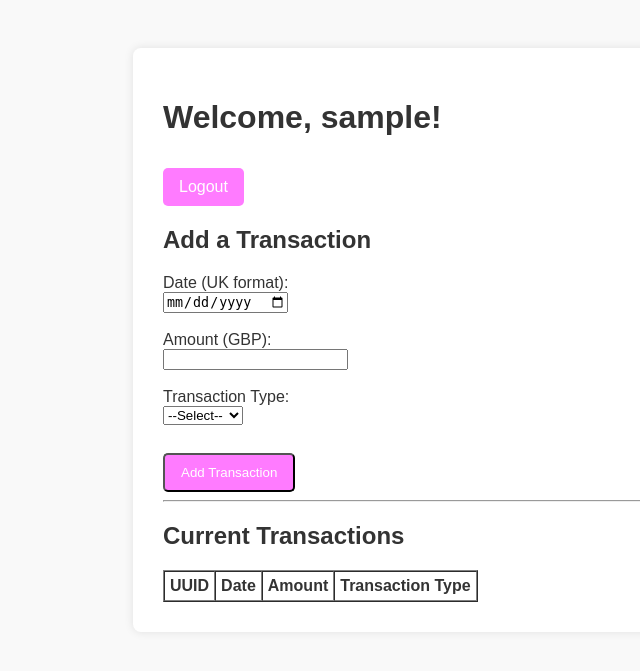
After one commit to kennethMPW/Finance-Aggregator, a Flask app: page /home in a window 1280 px wide. The commit adds this page. Shown: the top 671 px of the page, without its empty margins (177-817 px from the left). Run offline with Flask 3, Linux system fonts and the light colour scheme; the visitor is signed in with stand-in values (Sample User, id 1); lists and menus that the app fills with data are empty.

Commit message:
Add files via upload

```diff
--- a/app.py
+++ b/app.py
@@ -1,12 +1,18 @@
+# Importing Packages we Need
 from flask import Flask, render_template, request, redirect, url_for, flash, session
+import pandas as pd
+# import uuid
+from datetime import datetime
+
 
 app = Flask(__name__)
 app.secret_key = 'your_secret_key'
 
-# Dummy user database
+# This is how you can simply create users
 users = {
-    "testuser": "testpassword",
-    "admin": "adminpass"
+    "testuser": "123456",
+    "admin": "123456",
+    "kenneth": "123456"
 }
 
 @app.route('/')
@@ -16,17 +22,22 @@ def index():
 @app.route('/login', methods=['GET', 'POST'])
 def login():
     if request.method == 'POST':
-        username = request.form['username']
-        password = request.form['password']
+        # username = request.form['username']
+        # password = request.form['password']
+        username = request.form.get('username')
+        password = request.form.get('password')
 
         if username in users and users[username] == password:
             session['user'] = username
+            # 200 response from the API = success
             flash('Login successful!', 'success')
             return redirect(url_for('home'))
         else:
+            # 40x is failure/error
             flash('Invalid username or password.', 'error')
     return render_template('login.html')
 
+# Route for Home Page
 @app.route('/home')
 def home():
     if 'user' in session:
@@ -35,11 +46,35 @@ def home():
         flash('You need to log in first!', 'error')
         return redirect(url_for('login'))
 
+# Logout route
 @app.route('/logout')
 def logout():
     session.pop('user', None)
     flash('You have been logged out.', 'info')
     return redirect(url_for('index'))
 
+# Route for adding entries
+@app.route('/add-entry')
+def add_entry():
+    if 'user' in session:
+        # Placeholder for add entry logic
+        return "<h2>Add Entry Page (Coming soon)</h2>"
+    else:
+        flash('You need to log in first!', 'error')
+        return redirect(url_for('login'))
+
+# Route for data summary/graphs
+# Summary / Graphs route (stub for future)
+@app.route('/summary')
+def summary():
+    if 'user' in session:
+        # Placeholder for summary page
+        return "<h2>Summary & Graphs Page (Coming soon)</h2>"
+    else:
+        flash('You need to log in first!', 'error')
+        return redirect(url_for('login'))
+
+
+# Run the app
 if __name__ == '__main__':
-    app.run(debug=True)
+    app.run(host='0.0.0.0', port=3000, debug=True)
--- a/requirements.txt
+++ b/requirements.txt
@@ -1 +1,2 @@
 Flask
+pandas
--- /dev/null
+++ b/static/styles.css
@@ -0,0 +1,44 @@
+body {
+    font-family: Arial, sans-serif;
+    background: #f9f9f9;
+    color: #333;
+    padding: 40px;
+}
+
+.container {
+    max-width: 600px;
+    margin: auto;
+    background: #fff;
+    padding: 30px;
+    border-radius: 8px;
+    box-shadow: 0 0 10px rgba(0,0,0,0.1);
+}
+
+.button {
+    display: inline-block;
+    background: #FF7BFF;
+    color: white;
+    padding: 10px 16px;
+    border-radius: 5px;
+    text-decoration: none;
+    margin-top: 10px;
+}
+
+.button:hover {
+    background: #0056b3;
+}
+
+.flash-messages {
+    list-style: none;
+    padding: 0;
+}
+
+.flash-messages li {
+    padding: 10px;
+    margin-bottom: 10px;
+    border-radius: 4px;
+}
+
+.flash-messages .success { background: #d4edda; color: #155724; }
+.flash-messages .error   { background: #f8d7da; color: #721c24; }
+.flash-messages .info    { background: #d1ecf1; color: #0c5460; }
--- /dev/null
+++ b/templates/home.html
@@ -0,0 +1,70 @@
+<!DOCTYPE html>
+<html lang="en">
+<head>
+    <meta charset="UTF-8">
+    <meta name="viewport" content="width=device-width, initial-scale=1.0">
+    <title>Dashboard - Home</title>
+    <link rel="stylesheet" href="/static/styles.css">
+</head>
+<body>
+<div class="container">
+    <h1>Welcome, {{ username }}!</h1>
+
+    <a href="{{ url_for('logout') }}" class="button">Logout</a>
+
+    <h2>Add a Transaction</h2>
+
+    {% with messages = get_flashed_messages(with_categories=true) %}
+        {% if messages %}
+            <ul class="flash-messages">
+                {% for category, message in messages %}
+                    <li class="{{ category }}">{{ message }}</li>
+                {% endfor %}
+            </ul>
+        {% endif %}
+    {% endwith %}
+
+    <form method="POST" action="{{ url_for('home') }}">
+        <label for="time">Date (UK format):</label><br>
+        <input type="date" id="time" name="time" required><br><br>
+
+        <label for="amount">Amount (GBP):</label><br>
+        <input type="number" id="amount" name="amount" step="0.01" required><br><br>
+
+        <label for="transaction_type">Transaction Type:</label><br>
+        <select id="transaction_type" name="transaction_type" required>
+            <option value="">--Select--</option>
+            <option value="Leisure">Leisure</option>
+            <option value="Groceries">Groceries</option>
+            <option value="Tax">Tax</option>
+            <option value="Rent">Rent</option>
+        </select><br><br>
+
+        <button type="submit" class="button">Add Transaction</button>
+    </form>
+
+    <hr>
+    <h2>Current Transactions</h2>
+    <table border="1" cellpadding="5" cellspacing="0">
+        <thead>
+            <tr>
+                <th>UUID</th>
+                <th>Date</th>
+                <th>Amount</th>
+                <th>Transaction Type</th>
+            </tr>
+        </thead>
+        <tbody>
+            {% for row in data %}
+                <tr>
+                    <td>{{ row['UUID'] }}</td>
+                    <td>{{ row['Time'] }}</td>
+                    <td>{{ row['Amount'] }}</td>
+                    <td>{{ row['Transaction Type'] }}</td>
+                </tr>
+            {% endfor %}
+        </tbody>
+    </table>
+</div>
+</body>
+</html>
```
Also changed, not shown: templates/index.html (+15 -4 lines), templates/login.html (added, +34 -0 lines).
